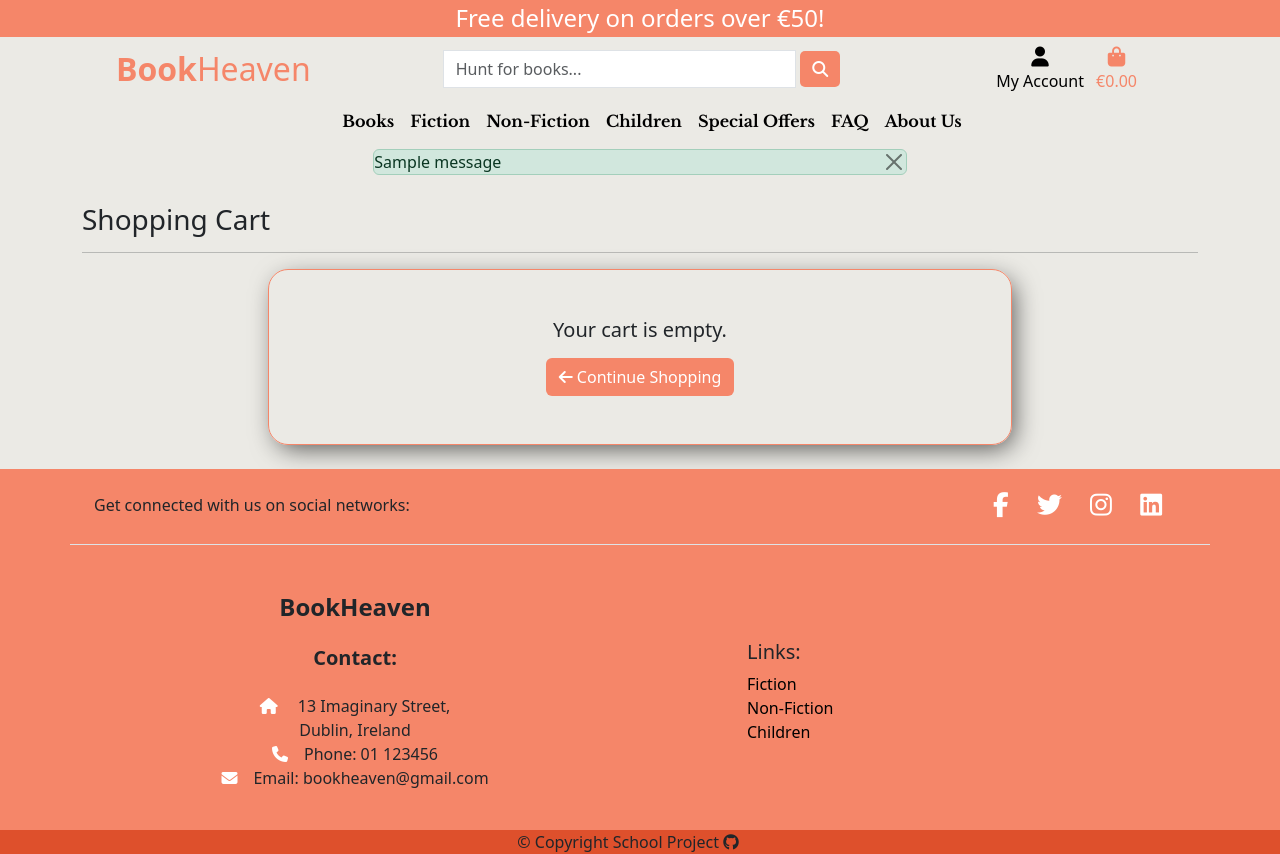
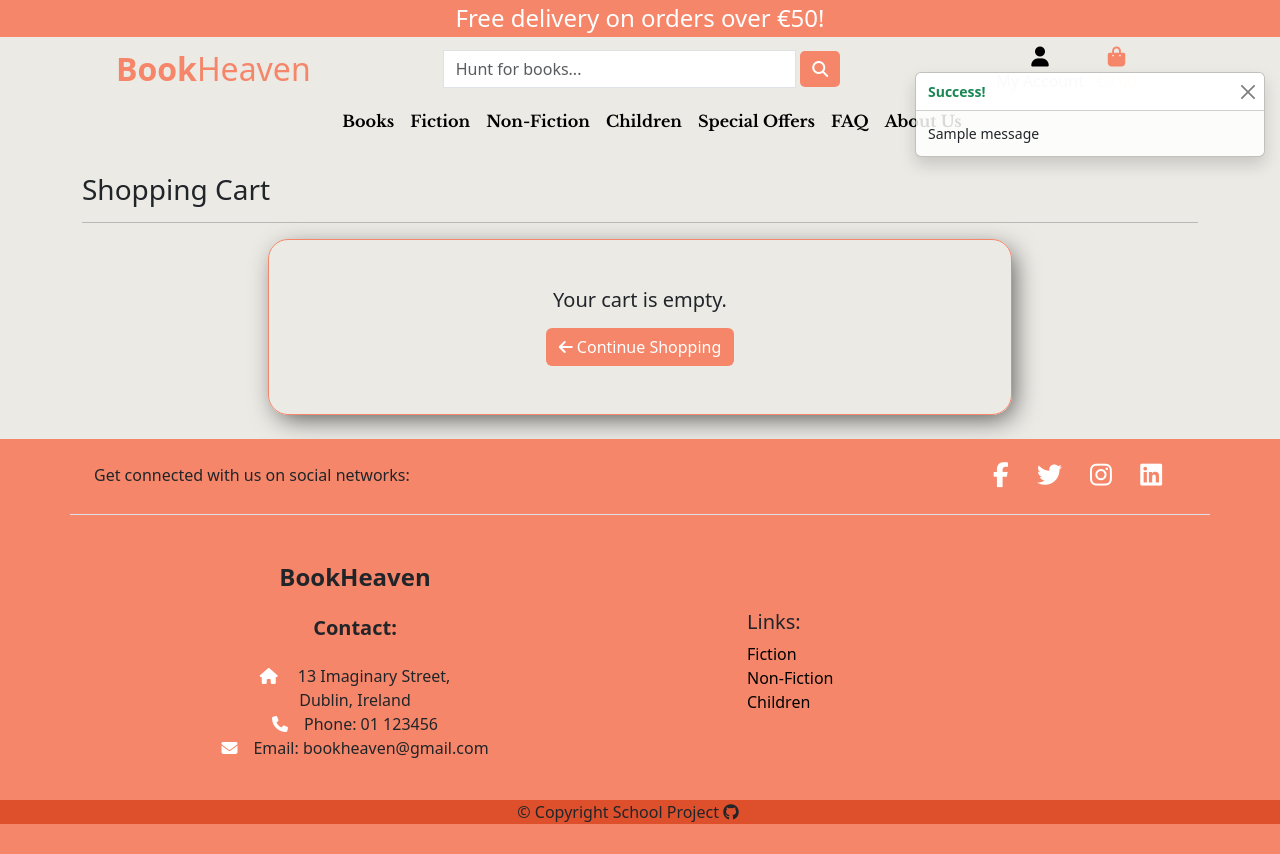
Before and after one commit to Dayana-N/Book-Heaven-PP5, a Django app: page /cart/ in a window 1280 px wide. After the commit the page ends 824 px from the top, so only its background shows below. Run offline with Django 3.2, Linux system fonts and the light colour scheme; one stand-in notice (Sample message) is shown; some libraries are stand-ins or nearby versions.

Commit message:
feat: add toasts to notify user of changes

```diff
--- a/cart/views.py
+++ b/cart/views.py
@@ -53,6 +53,8 @@ def update_cart(request, item_id):
     if item_id in list(cart.keys()):
         if int(quantity) > 0 and int(book.stock_amount) >= int(quantity):
             cart[item_id] = quantity
+            messages.success(
+                request, f'{book.title} quantity updated successfully.')
         else:
             messages.error(request, 'Not enough stock to fulfil this order')
     else:
--- a/static/css/style.css
+++ b/static/css/style.css
@@ -43,6 +43,19 @@ body {
 .message-container {
     min-height: 30px;
 }
+
+/* Toasts */
+.message-container {
+    position: fixed;
+    top: 72px;
+    right: 15px;
+    z-index: 99999999999;
+}
+
+.custom-toast {
+    overflow: visible;
+}
+
 /* Hero Section */
 .hero-text {
     font-family: 'Libre Baskerville', serif;
--- a/templates/base.html
+++ b/templates/base.html
@@ -14,20 +14,25 @@
 
 <body>
     {% include 'partials/nav.html' %}
-    <div class="container-fluid message-container">
-        <div class="row justify-content-center">
-            <div class="col-md-5 col-12 p-0">
-                {% if messages %}
-                {% for message in messages %}
-                <div class="alert alert-dismissible m-0 p-0 {{ message.tags }}" role="alert">
-                    <button type="button" class="btn-close p-1" data-bs-dismiss="alert" aria-label="x"></button>
-                    <p class="p-0 m-0 {{ message.tags }}">{{ message }}</p>
-                </div>
-                {% endfor %}
-                {% endif %}
-            </div>
-        </div>
+
+    {% if messages %}
+    <div class="message-container">
+        {% for message in messages %}
+        {% with message.level as level %}
+        {% if level == 40 %}
+        {% include 'partials/toasts/toast_error.html' %}
+        {% elif level == 30 %}
+        {% include 'partials/toasts/toast_warning.html' %}
+        {% elif level == 25 %}
+        {% include 'partials/toasts/toast_success.html' %}
+        {% else %}
+        {% include 'partials/toasts/toast_info.html' %}
+        {% endif %}
+        {% endwith %}
+        {% endfor %}
     </div>
+    {% endif %}
+
     {% block content %}
     {% endblock %}
 
@@ -97,6 +102,11 @@
         integrity="sha384-BBtl+eGJRgqQAUMxJ7pMwbEyER4l1g+O15P+16Ep7Q9Q+zqX6gSbd85u4mG4QzX+" crossorigin="anonymous"></script>
     {% block extra_js %}
     {% endblock %}
+    <script type="text/javascript">
+        $(document).ready(function () {
+            $('.toast').toast('show');
+        });
+    </script>
 
 </body>
 
--- /dev/null
+++ b/templates/partials/toasts/toast_success.html
@@ -0,0 +1,9 @@
+<div role="alert" aria-live="assertive" aria-atomic="true" class="toast" data-bs-autohide="false">
+    <div class="toast-header">
+        <strong class="me-auto text-success">Success!</strong>
+        <button type="button" class="btn-close" data-bs-dismiss="toast" aria-label="Close"></button>
+    </div>
+    <div class="toast-body">
+        {{ message }}
+    </div>
+</div>
```
Also changed, not shown: book_heaven/settings.py (+2 -7 lines), templates/partials/toasts/toast_error.html (added, +9 -0 lines), templates/partials/toasts/toast_info.html (added, +9 -0 lines), templates/partials/toasts/toast_warning.html (added, +9 -0 lines), db.sqlite3.
